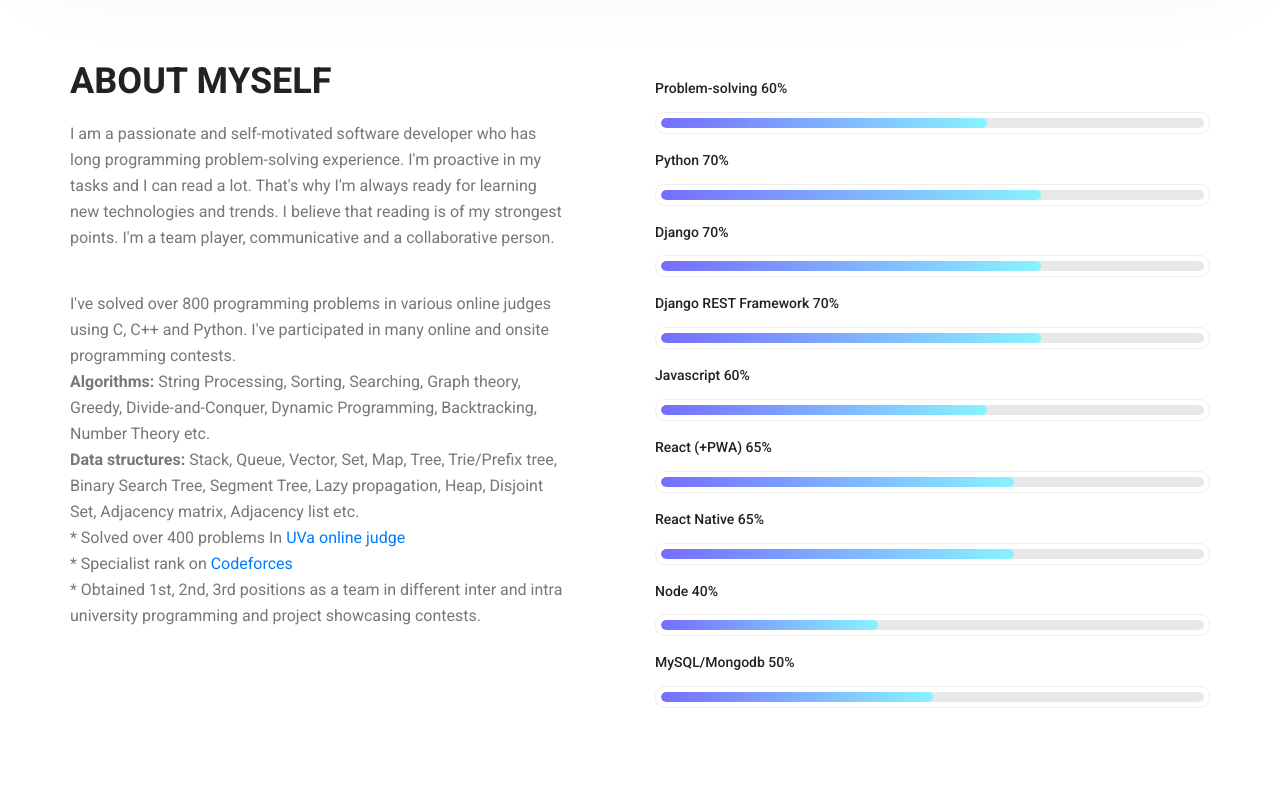
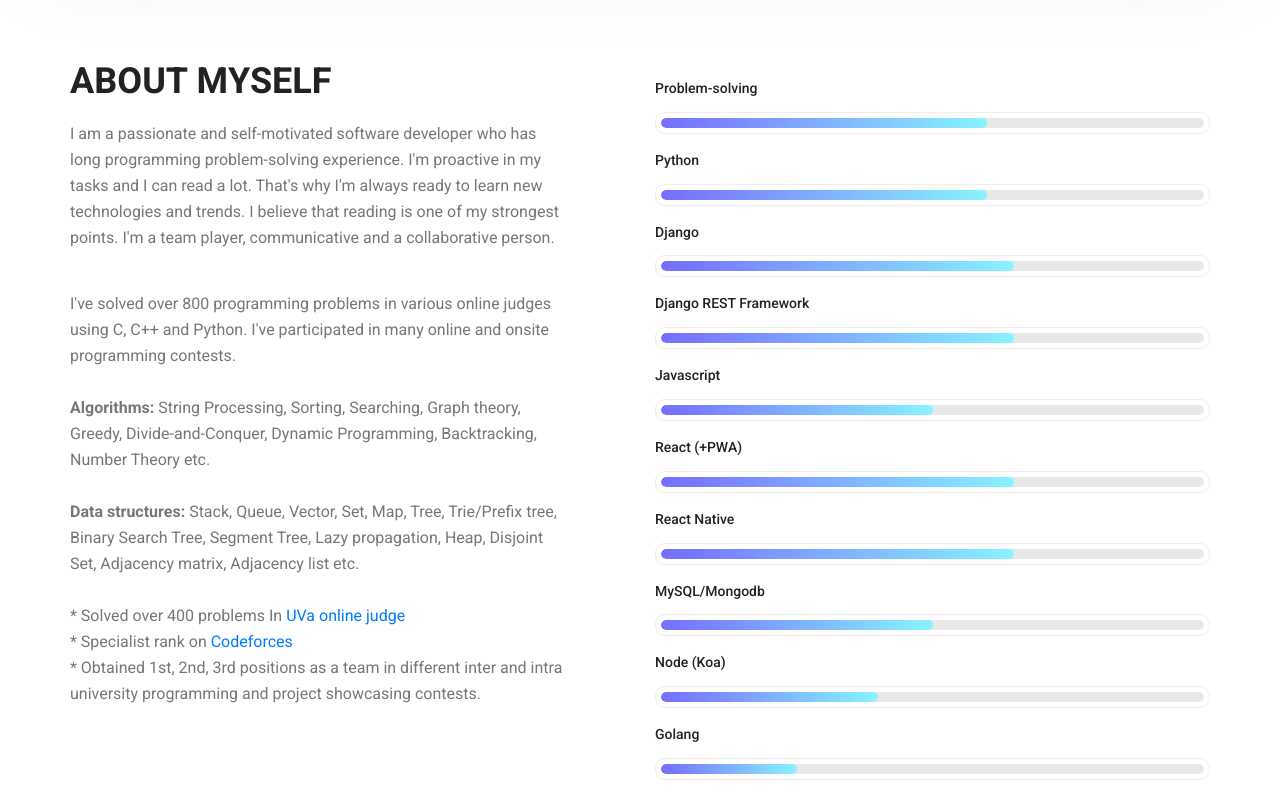
Before and after one commit to Taohid0/my-personal-site, a plain HTML site: page index.html in a window 1280 px wide. Shown: the part 1020-1820 px from the top of the page. Drawn offline with Linux system fonts and the light colour scheme.

Commit message:
lots of designed changed

```diff
--- a/index.html
+++ b/index.html
@@ -53,6 +53,8 @@
 										<li class="nav-item"><a class="nav-link" href="https://github.com/Taohid0">Github</a></li>
 										<li class="nav-item"><a class="nav-link" href="https://stackoverflow.com/users/story/7277505">StackOverflow</a></li>
 										<li class="nav-item"><a class="nav-link" href="https://medium.com/@taohidulii">Medium</a></li>
+										<li class="nav-item"><a class="nav-link" href="https://uhunt.onlinejudge.org/id/593418">UVa</a></li>
+										<li class="nav-item"><a class="nav-link" href="https://codeforces.com/profile/Taohidul_Islam">Codeforces</a></li>
 										<li class="nav-item"><a class="nav-link" href="https://www.linkedin.com/in/taohidul-islam-55a111139/">Linkedin</a></li>
 										<li class="nav-item"><a class="nav-link" href="https://twitter.com/Taohid101">Twitter</a></li>
 										<li class="nav-item"><a class="nav-link" href="https://www.facebook.com/taohidul">Facebook</a></li>
@@ -111,13 +113,13 @@
         			<div class="col-lg-6">
         				<div class="welcome_text">
         					<h4>About Myself</h4>
-							<p>I am a passionate and self-motivated software developer who has long programming problem-solving experience. I'm proactive in my tasks and I can read a lot. That's why I'm always ready for learning new technologies and trends. I believe that reading is of my strongest points. I'm a team player, communicative and a collaborative person. </p>
-							<p>I've solved over 800 programming problems in various online judges using C, C++ and Python. I've participated in many online and onsite programming contests.</br>
+							<p>I am a passionate and self-motivated software developer who has long programming problem-solving experience. I'm proactive in my tasks and I can read a lot. That's why I'm always ready to learn new technologies and trends. I believe that reading is one of my strongest points. I'm a team player, communicative and a collaborative person. </p>
+							<p>I've solved over 800 programming problems in various online judges using C, C++ and Python. I've participated in many online and onsite programming contests.</br></br>
 
-									<span style="font-weight:bold">Algorithms:</span> String Processing, Sorting, Searching, Graph theory, Greedy, Divide-and-Conquer, Dynamic Programming, Backtracking, Number Theory etc.</br>
+									<span style="font-weight:bold">Algorithms:</span> String Processing, Sorting, Searching, Graph theory, Greedy, Divide-and-Conquer, Dynamic Programming, Backtracking, Number Theory etc.</br></br>
 
 									<span style="font-weight:bold">Data structures:</span> Stack, Queue, Vector, Set, Map, Tree, Trie/Prefix tree,
-									Binary Search Tree, Segment Tree, Lazy propagation, Heap, Disjoint Set, Adjacency matrix, Adjacency list etc.</br>
+									Binary Search Tree, Segment Tree, Lazy propagation, Heap, Disjoint Set, Adjacency matrix, Adjacency list etc.</br></br>
 
 									* Solved over 400 problems In <span><a href="https://uhunt.onlinejudge.org/id/593418">UVa online judge</a></span> </br>
 
@@ -153,7 +155,7 @@
         				<div class="tools_expert">
         					<div class="skill_main">
 									<div class="skill_item">
-											<h4>Problem-solving <span class="counter">60</span>%</h4>
+											<h4>Problem-solving </h4>
 											<div class="progress_br">
 												<div class="progress">
 													<div class="progress-bar" role="progressbar" aria-valuenow="60" aria-valuemin="0" aria-valuemax="100"></div>
@@ -161,31 +163,7 @@
 											</div>
 										</div>
 								<div class="skill_item">
-									<h4>Python <span class="counter">70</span>%</h4>
-									<div class="progress_br">
-										<div class="progress">
-											<div class="progress-bar" role="progressbar" aria-valuenow="70" aria-valuemin="0" aria-valuemax="100"></div>
-										</div>
-									</div>
-								</div>
-								<div class="skill_item">
-									<h4>Django <span class="counter">70</span>%</h4>
-									<div class="progress_br">
-										<div class="progress">
-											<div class="progress-bar" role="progressbar" aria-valuenow="70" aria-valuemin="0" aria-valuemax="100"></div>
-										</div>
-									</div>
-								</div>
-								<div class="skill_item">
-									<h4>Django REST Framework <span class="counter">70</span>%</h4>
-									<div class="progress_br">
-										<div class="progress">
-											<div class="progress-bar" role="progressbar" aria-valuenow="70" aria-valuemin="0" aria-valuemax="100"></div>
-										</div>
-									</div>
-								</div>
-								<div class="skill_item">
-									<h4>Javascript <span class="counter">60</span>%</h4>
+									<h4>Python </h4>
 									<div class="progress_br">
 										<div class="progress">
 											<div class="progress-bar" role="progressbar" aria-valuenow="60" aria-valuemin="0" aria-valuemax="100"></div>
@@ -193,7 +171,7 @@
 									</div>
 								</div>
 								<div class="skill_item">
-									<h4>React (+PWA) <span class="counter">65</span>%</h4>
+									<h4>Django</h4>
 									<div class="progress_br">
 										<div class="progress">
 											<div class="progress-bar" role="progressbar" aria-valuenow="65" aria-valuemin="0" aria-valuemax="100"></div>
@@ -201,29 +179,61 @@
 									</div>
 								</div>
 								<div class="skill_item">
-										<h4>React Native <span class="counter">65</span>%</h4>
+									<h4>Django REST Framework </h4>
+									<div class="progress_br">
+										<div class="progress">
+											<div class="progress-bar" role="progressbar" aria-valuenow="65" aria-valuemin="0" aria-valuemax="100"></div>
+										</div>
+									</div>
+								</div>
+								<div class="skill_item">
+									<h4>Javascript </h4>
+									<div class="progress_br">
+										<div class="progress">
+											<div class="progress-bar" role="progressbar" aria-valuenow="50" aria-valuemin="0" aria-valuemax="100"></div>
+										</div>
+									</div>
+								</div>
+								<div class="skill_item">
+									<h4>React (+PWA) </h4>
+									<div class="progress_br">
+										<div class="progress">
+											<div class="progress-bar" role="progressbar" aria-valuenow="65" aria-valuemin="0" aria-valuemax="100"></div>
+										</div>
+									</div>
+								</div>
+								<div class="skill_item">
+										<h4>React Native </h4>
 										<div class="progress_br">
 											<div class="progress">
 												<div class="progress-bar" role="progressbar" aria-valuenow="65" aria-valuemin="0" aria-valuemax="100"></div>
 											</div>
 										</div>
 									</div>
-								<div class="skill_item">
-										<h4>Node <span class="counter">40</span>%</h4>
+
+							<div class="skill_item">
+									<h4>MySQL/Mongodb </h4>
+									<div class="progress_br">
+										<div class="progress">
+											<div class="progress-bar" role="progressbar" aria-valuenow="50" aria-valuemin="0" aria-valuemax="100"></div>
+										</div>
+									</div>	</div>
+									<div class="skill_item">
+										<h4>Node (Koa) </h4>
 										<div class="progress_br">
 											<div class="progress">
 												<div class="progress-bar" role="progressbar" aria-valuenow="40" aria-valuemin="0" aria-valuemax="100"></div>
 											</div>
 										</div>
 									</div>
-
-							<div class="skill_item">
-									<h4>MySQL/Mongodb <span class="counter">50</span>%</h4>
-									<div class="progress_br">
-										<div class="progress">
-											<div class="progress-bar" role="progressbar" aria-valuenow="50" aria-valuemin="0" aria-valuemax="100"></div>
+									<div class="skill_item">
+										<h4>Golang</h4>
+										<div class="progress_br">
+											<div class="progress">
+												<div class="progress-bar" role="progressbar" aria-valuenow="25" aria-valuemin="0" aria-valuemax="100"></div>
+											</div>
 										</div>
-									</div>	</div>
+									</div>
 								</div>
 						</div>
         				</div>
@@ -456,6 +466,32 @@
 						</div>
 					</div>
 				</div>
+			</br>
+			<div class="container">
+				<div class="feature_inner row">
+					<div class="col-lg-4 col-md-6">
+						<div class="feature_item">
+							<!-- <i class="flaticon-city"></i> -->
+							<h4>Golang</h4>
+							<p>I'm impressed by the performance of Golang. Currently I'm trying to learn it. As I've experience of writing code in C and C++ then I think I will enjoy Golang in near future.</p>
+						</div>
+					</div>
+					<div class="col-lg-4 col-md-6">
+						<div class="feature_item">
+							<!-- <i class="flaticon-sketch"></i> -->
+							<h4>Java</h4>
+							<p>Java is my first Object Oriented Programming Language. Though, I'm not using Java for a long time but my object Oriented programming concept notably developed by the practice of Java. </p>
+						</div>
+					</div>
+					<div class="col-lg-4 col-md-6">
+						<div class="feature_item">
+							<!-- <i class="flaticon-skyline"></i> -->
+							<h4>Learning andCommunication</h4>
+							<p>I'm a very communicative, collaborative and proactive person. Always I try to share my thoughts with my team members. I'm always ready to read and learn new trends and technologies. I believe, my this quality makes me more competitive. A new problem means a new challenge for me!</p>
+						</div>
+					</div>
+				</div>
+			</div>
 
 		</section>
 
@@ -695,28 +731,28 @@
         			<div class="col-lg-5 col-sm-6">
         				<aside class="f_widget ab_widget">
         					<div class="f_title">
-        						<h3>About Me</h3>
+        						<h3>Myself in a word</h3>
         					</div>
         					<p>SELF-MOTIVATED, PASSIONATE AND ENTHUSIASTIC</p>
 
         				</aside>
         			</div>
         			<div class="col-lg-5 col-sm-6">
-        				<aside class="f_widget news_widget">
+        				<!-- <aside class="f_widget news_widget">
         					<div class="f_title">
         						<h3>Newsletter</h3>
         					</div>
         					<p>Stay updated with our latest trends</p>
         					<div id="mc_embed_signup">
-                                <!-- <form target="_blank" action="" method="get" class="subscribe_form relative"> -->
+
                                 	<div class="input-group d-flex flex-row">
                                         <input name="EMAIL" placeholder="Enter email address" onfocus="this.placeholder = ''" onblur="this.placeholder = 'Email Address '" required="" type="email">
                                         <button class="btn sub-btn"><span class="lnr lnr-arrow-right"></span></button>
                                     </div>
                                     <div class="mt-10 info"></div>
-                                <!-- </form> -->
+
                             </div>
-        				</aside>
+        				</aside> -->
         			</div>
         			<div class="col-lg-2">
         				<aside class="f_widget social_widget">
```
